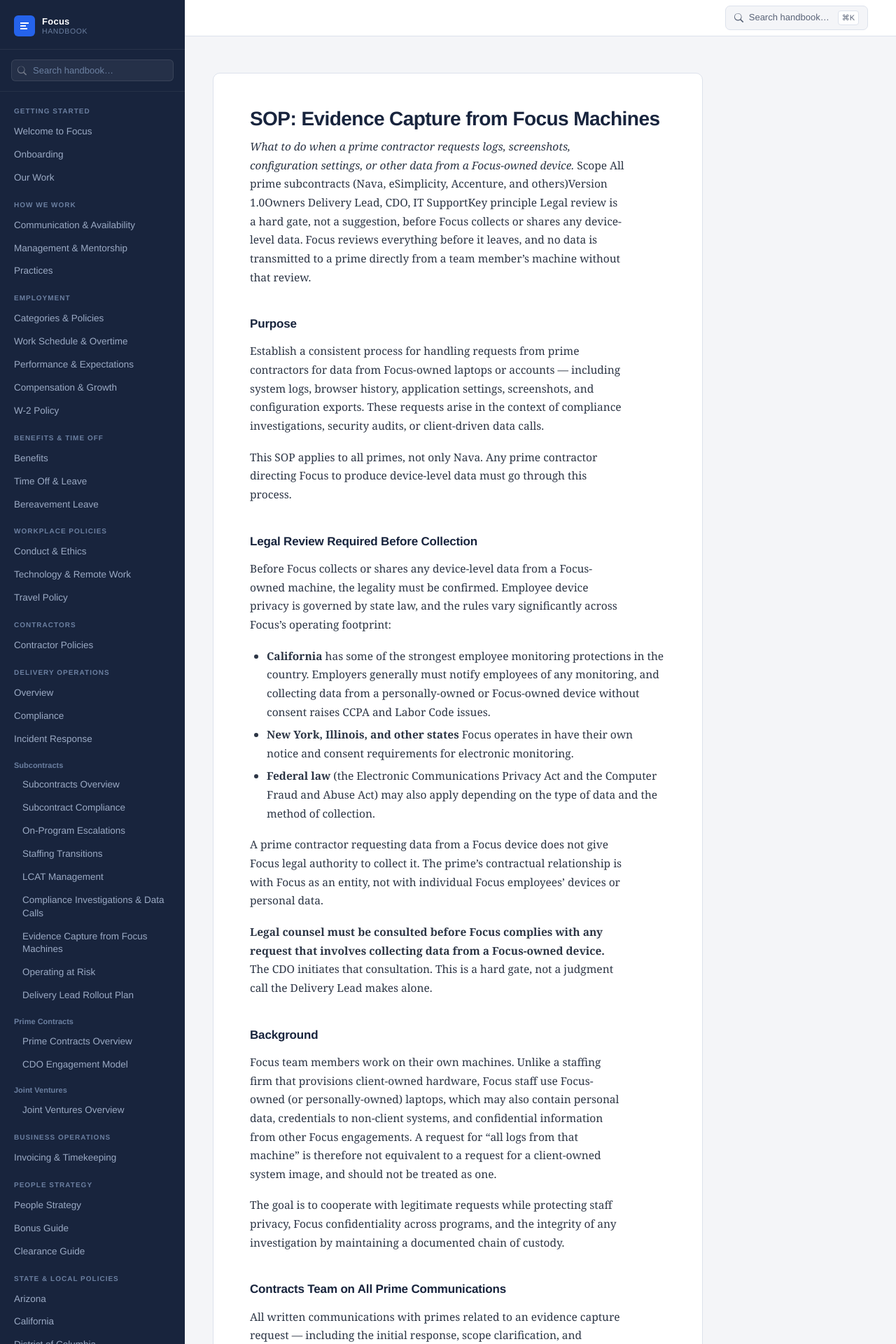
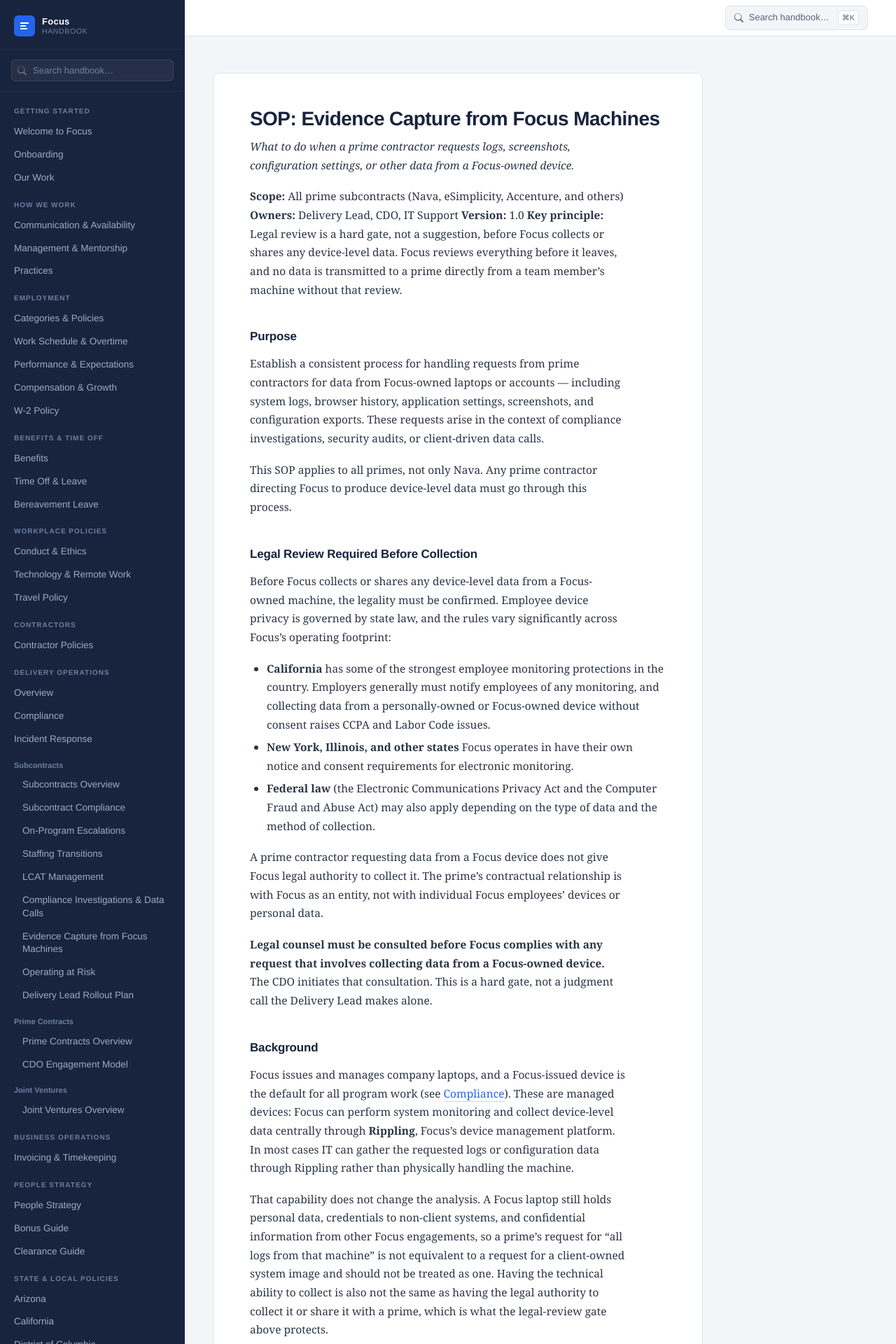
Before and after one commit to focusconsulting/focus-handbook, a Jekyll site: the page built from pages/delivery-operations/subcontract-ops/evidence-capture.md, in a window 1280 px wide. Shown: the top 1920 px of the page at 70% size. Built offline with Jekyll 4.4.1, drawn with Linux system fonts in a browser that asks for light colours; our own code applies the rules of GitHub Pages for plain Markdown files; some of the changed text lies outside the part shown.

Commit message:
Correct evidence-capture: Focus issues managed laptops, monitors via Rippling
Fixes the Background section, which incorrectly implied staff work on their
own/personally-owned machines. Focus issues and manages company laptops
(company-issued is the default) and can perform system monitoring and
central data collection through Rippling. Noted Rippling as the collection
mechanism in the process step, while keeping the legal-review gate (ability
to collect is not authority to collect or share). Also fixed the mashed
metadata line.

Co-Authored-By: Claude Opus 4.8 <noreply@anthropic.com>

```diff
--- a/pages/delivery-operations/subcontract-ops/evidence-capture.md
+++ b/pages/delivery-operations/subcontract-ops/evidence-capture.md
@@ -1,7 +1,11 @@
 # SOP: Evidence Capture from Focus Machines
 
 _What to do when a prime contractor requests logs, screenshots, configuration settings, or other data from a Focus-owned device._
-Scope All prime subcontracts (Nava, eSimplicity, Accenture, and others)Version 1.0Owners Delivery Lead, CDO, IT SupportKey principle Legal review is a hard gate, not a suggestion, before Focus collects or shares any device-level data. Focus reviews everything before it leaves, and no data is transmitted to a prime directly from a team member's machine without that review.
+
+**Scope:** All prime subcontracts (Nava, eSimplicity, Accenture, and others)
+**Owners:** Delivery Lead, CDO, IT Support
+**Version:** 1.0
+**Key principle:** Legal review is a hard gate, not a suggestion, before Focus collects or shares any device-level data. Focus reviews everything before it leaves, and no data is transmitted to a prime directly from a team member's machine without that review.
 
 ## Purpose
 
@@ -23,7 +27,9 @@ A prime contractor requesting data from a Focus device does not give Focus legal
 
 ## Background
 
-Focus team members work on their own machines. Unlike a staffing firm that provisions client-owned hardware, Focus staff use Focus-owned (or personally-owned) laptops, which may also contain personal data, credentials to non-client systems, and confidential information from other Focus engagements. A request for "all logs from that machine" is therefore not equivalent to a request for a client-owned system image, and should not be treated as one.
+Focus issues and manages company laptops, and a Focus-issued device is the default for all program work (see [Compliance](../compliance.md#personal-devices)). These are managed devices: Focus can perform system monitoring and collect device-level data centrally through **Rippling**, Focus's device management platform. In most cases IT can gather the requested logs or configuration data through Rippling rather than physically handling the machine.
+
+That capability does not change the analysis. A Focus laptop still holds personal data, credentials to non-client systems, and confidential information from other Focus engagements, so a prime's request for "all logs from that machine" is not equivalent to a request for a client-owned system image and should not be treated as one. Having the technical ability to collect is also not the same as having the legal authority to collect it or share it with a prime, which is what the legal-review gate above protects.
 
 The goal is to cooperate with legitimate requests while protecting staff privacy, Focus confidentiality across programs, and the integrity of any investigation by maintaining a documented chain of custody.
 
@@ -98,7 +104,7 @@ If the prime has requested that the team member not be notified in advance, that
 
 ### Step 6: Collect Only What Was Approved
 
-The Delivery Lead coordinates the collection with the team member and the IT support contact. Collection is limited strictly to the legally approved and agreed scope. If during collection additional potentially relevant data is discovered that was not in scope, do not include it — flag it to the CDO first.
+The Delivery Lead coordinates the collection with the IT support contact, who can pull managed-device data through Rippling where applicable, involving the team member as needed. Collection is limited strictly to the legally approved and agreed scope. If during collection additional potentially relevant data is discovered that was not in scope, do not include it — flag it to the CDO first.
 
 All collected data is stored in a Focus-controlled location (not transmitted to the prime yet) and logged with:
 
```
